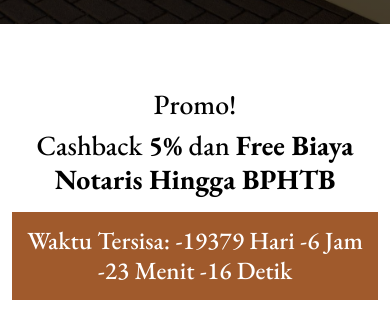
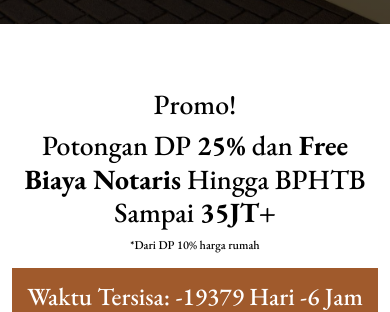
Before and after one commit to devonnosuke/website-rinda-permai, a plain HTML site: page index.html in a window 390 px wide. Shown: the part 820-1132 px from the top of the page. Drawn offline with nearby package versions, Linux system fonts and the light colour scheme.

Commit message:
update promo section

```diff
--- a/assets/css/style.css
+++ b/assets/css/style.css
@@ -75,6 +75,10 @@ body {
 }
 
 @media (max-width: 600px) {
+  .dp {
+    font-size: 0.55rem;
+  }
+
   .title-c {
     font-size: 1.5rem !important;
   }
@@ -124,9 +128,16 @@ body {
   }
 }
 
+.dp {
+  font-size: 0.75rem;
+}
+
 @media (max-width: 320px) {
   #countDown {
     margin: 1rem 0 !important;
+  }
+  .dp {
+    font-size: 0.55rem;
   }
 }
 
--- a/index.html
+++ b/index.html
@@ -91,123 +91,6 @@
   </head>
 
   <body>
-    <!-- ======= Property Search Section ======= -->
-    <!-- <div class="click-closed"></div> -->
-    <!--/ Form Search Star /-->
-    <!-- <div class="box-collapse">
-      <div class="title-box-d">
-        <h3 class="title-d">Search Property</h3>
-      </div>
-      <span class="close-box-collapse right-boxed bi bi-x"></span>
-      <div class="box-collapse-wrap form">
-        <form class="form-a">
-          <div class="row">
-            <div class="col-md-12 mb-2">
-              <div class="form-group">
-                <label class="pb-2" for="Type">Keyword</label>
-                <input
-                  type="text"
-                  class="form-control form-control-lg form-control-a"
-                  placeholder="Keyword"
-                />
-              </div>
-            </div>
-            <div class="col-md-6 mb-2">
-              <div class="form-group mt-3">
-                <label class="pb-2" for="Type">Type</label>
-                <select
-                  class="form-control form-select form-control-a"
-                  id="Type"
-                >
-                  <option>All Type</option>
-                  <option>For Rent</option>
-                  <option>For Sale</option>
-                  <option>Open House</option>
-                </select>
-              </div>
-            </div>
-            <div class="col-md-6 mb-2">
-              <div class="form-group mt-3">
-                <label class="pb-2" for="city">City</label>
-                <select
-                  class="form-control form-select form-control-a"
-                  id="city"
-                >
-                  <option>All City</option>
-                  <option>Alabama</option>
-                  <option>Arizona</option>
-                  <option>California</option>
-                  <option>Colorado</option>
-                </select>
-              </div>
-            </div>
-            <div class="col-md-6 mb-2">
-              <div class="form-group mt-3">
-                <label class="pb-2" for="bedrooms">Bedrooms</label>
-                <select
-                  class="form-control form-select form-control-a"
-                  id="bedrooms"
-                >
-                  <option>Any</option>
-                  <option>01</option>
-                  <option>02</option>
-                  <option>03</option>
-                </select>
-              </div>
-            </div>
-            <div class="col-md-6 mb-2">
-              <div class="form-group mt-3">
-                <label class="pb-2" for="garages">Garages</label>
-                <select
-                  class="form-control form-select form-control-a"
-                  id="garages"
-                >
-                  <option>Any</option>
-                  <option>01</option>
-                  <option>02</option>
-                  <option>03</option>
-                  <option>04</option>
-                </select>
-              </div>
-            </div>
-            <div class="col-md-6 mb-2">
-              <div class="form-group mt-3">
-                <label class="pb-2" for="bathrooms">Bathrooms</label>
-                <select
-                  class="form-control form-select form-control-a"
-                  id="bathrooms"
-                >
-                  <option>Any</option>
-                  <option>01</option>
-                  <option>02</option>
-                  <option>03</option>
-                </select>
-              </div>
-            </div>
-            <div class="col-md-6 mb-2">
-              <div class="form-group mt-3">
-                <label class="pb-2" for="price">Min Price</label>
-                <select
-                  class="form-control form-select form-control-a"
-                  id="price"
-                >
-                  <option>Unlimite</option>
-                  <option>$50,000</option>
-                  <option>$100,000</option>
-                  <option>$150,000</option>
-                  <option>$200,000</option>
-                </select>
-              </div>
-            </div>
-            <div class="col-md-12">
-              <button type="submit" class="btn btn-b">Search Property</button>
-            </div>
-          </div>
-        </form>
-      </div>
-    </div> -->
-    <!-- End Property Search Section -->
-
     <!-- ======= Header/Navbar ======= -->
     <nav class="navbar navbar-default navbar-trans navbar-expand-lg fixed-top">
       <div class="container">
@@ -376,8 +259,12 @@
             <div class="col-md-12">
               <h1 style="text-align: center">Promo!</h1>
               <h1 style="text-align: center">
-                Cashback <b>5%</b> dan <b>Free Biaya Notaris Hingga BPHTB</b>
+                Potongan DP <b>25%</b> dan <b>Free Biaya Notaris</b> Hingga
+                BPHTB Sampai <b>35JT+</b>
               </h1>
+              <h3 style="text-align: center" class="dp">
+                *Dari DP 10% harga rumah
+              </h3>
               <h2 id="countDown"></h2>
               <a
                 href="https://api.whatsapp.com/send?phone=%2B6287888017841&text=Hallo,%20saya telah%20mengunjungi%20rindapermai.com%20dan%20saya%20ingin%20bertanya"
```
